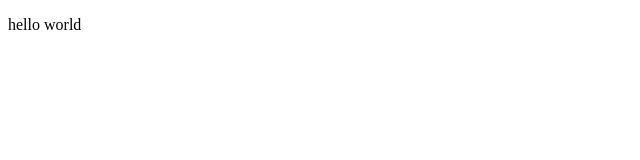
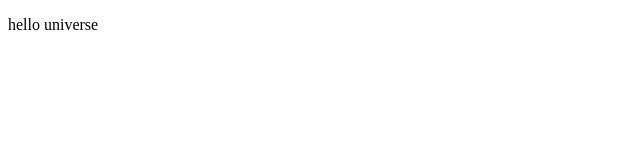
Before and after one commit to arishgautam/git-example-project, a plain HTML site: page index2.html in a window 1280 px wide. Shown: the full height of the page, 0-640 px from the left. Drawn offline with Linux system fonts and the light colour scheme.

Commit message:
content changed

```diff
--- a/index2.html
+++ b/index2.html
@@ -6,7 +6,7 @@
     <title>Document</title>
 </head>
 <body>
-<p> hello world</p>
+<p> hello universe</p>
 
 </body>
 </html>
```
